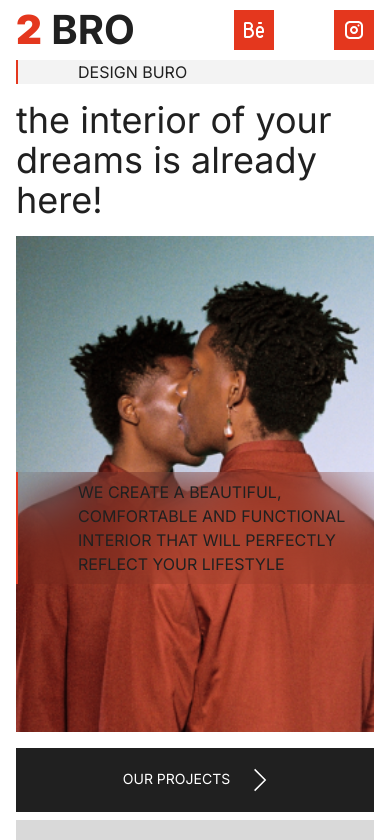
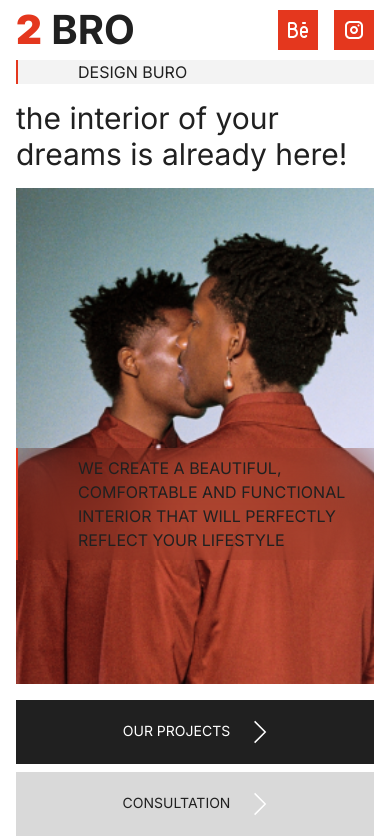
Before and after one commit to PillowPowa/2bro, a React (Vite) app: page / in a window 390 px wide. Shown: the top 840 px of the page. Built offline with nearby package versions, Linux system fonts and the light colour scheme.

Commit message:
text size

```diff
--- a/src/components/Header.tsx
+++ b/src/components/Header.tsx
@@ -28,7 +28,7 @@ export const Header: FC = () => {
 
       <HeaderList className="hidden lg:block"/>
 
-      <section className="flex space-x-[60px]">
+      <section className="flex space-x-4 sm:space-x-[60px]">
         <div className="p-2 bg-primary">
           <img src={behance} alt="Behance" />
         </div>
--- a/src/components/ProjectsScreen.tsx
+++ b/src/components/ProjectsScreen.tsx
@@ -38,7 +38,7 @@ export const ProjectsScreen: FC = () => {
             <h2 className="text-primary font-medium text-lg">
               {index.toString().padStart(2, "0")}
             </h2>
-            <p className="text-gray md:text-black uppercase">{project.name}</p>
+            <p className="mb-0.5 text-gray md:text-black uppercase">{project.name}</p>
             <img
               className="absolute right-0 w-full md:w-[970px] h-[180px] sm:h-[360px] -z-10 object-cover object-top"
               src={project.src}
--- a/src/components/ui/Heading.tsx
+++ b/src/components/ui/Heading.tsx
@@ -18,7 +18,7 @@ export const Heading: FC<HeadingProps> = ({
         "text-black lowercase",
         {
           "text-[55px] sm:text-[80px] xl:text-[120px]": size === "lg",
-          "text-4xl md:text-6xl xl:text-[80px]": size === "base",
+          "text-3xl md:text-6xl xl:text-[80px]": size === "base",
         },
         className
       )}
```
